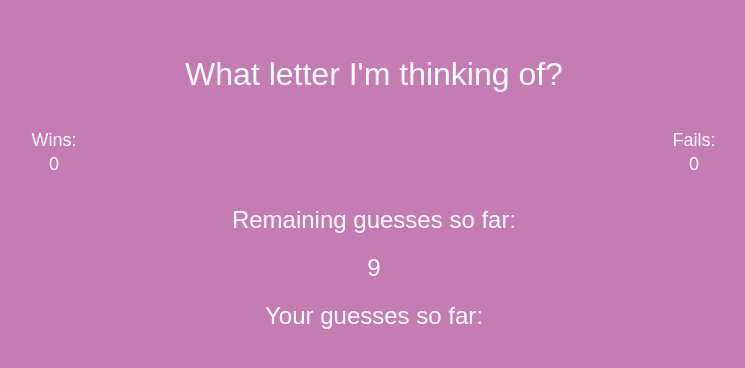
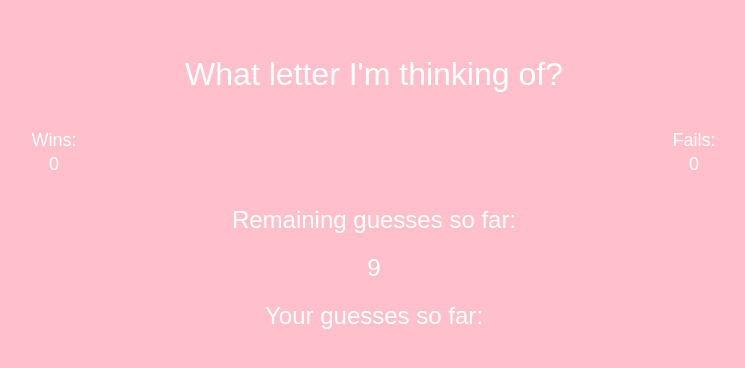
Before and after one commit to ashleywatts3/Ashley-Psychic-Game, a plain HTML site: page index.html in a window 1280 px wide. Shown: the whole page, without its empty margins (266-1011 px from the left). Drawn offline with Linux system fonts and the light colour scheme.

Commit message:
Second commit

```diff
--- a/assets/css/style.css
+++ b/assets/css/style.css
@@ -4,12 +4,9 @@ body{
   font-family: Arial, Helvetica, sans-serif, cursive;
   line-height:1.5em;
   padding-top:50px;
-  background-color: rgb(197, 124, 181);
-  background-attachment: fixed;
+  background-color: pink;
   height:100%;
   background-position: center;
-  background-repeat: no-repeat;
-  background-size: cover;
   color:#fff;
 
 }
```
